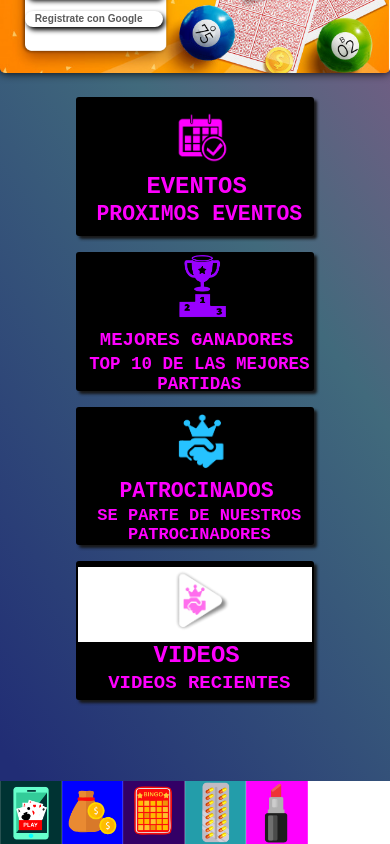
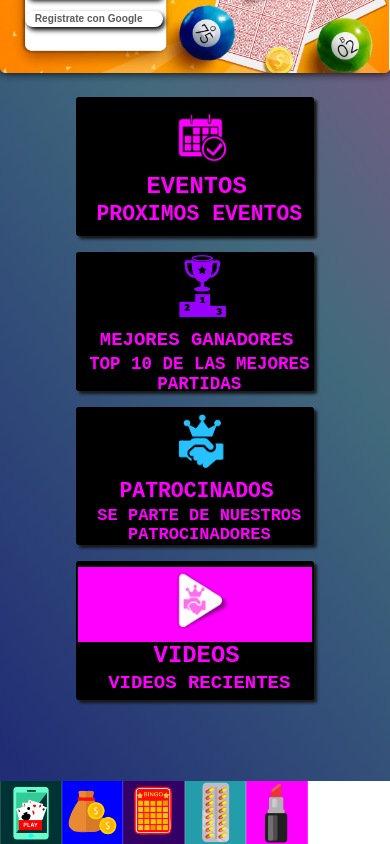
Before and after one commit to J1SUS/Winhand-vite, a React (Vite) app: page / in a window 390 px wide. Shown: the part 562-1406 px from the top of the page. Built offline with nearby package versions, Linux system fonts and the light colour scheme.

Commit message:
Stupid mistake

```diff
--- a/src/tarjetas/Tarjetas.css
+++ b/src/tarjetas/Tarjetas.css
@@ -128,6 +128,6 @@
 
   .tarjeta-3 .img-container{
     width: 100%;
-    background: #fff;
+    background: #f0f;
   }
 }
```
